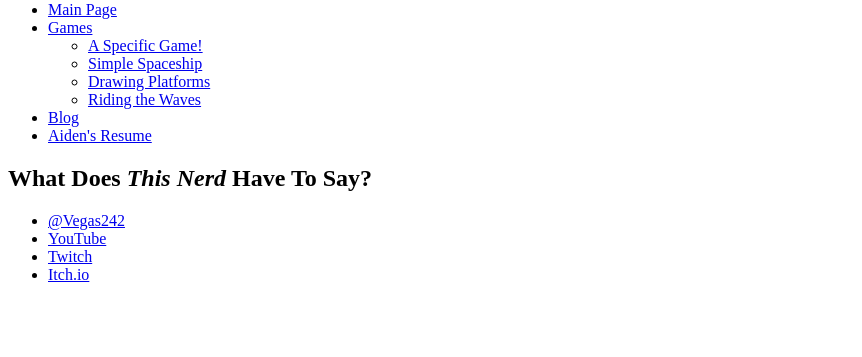
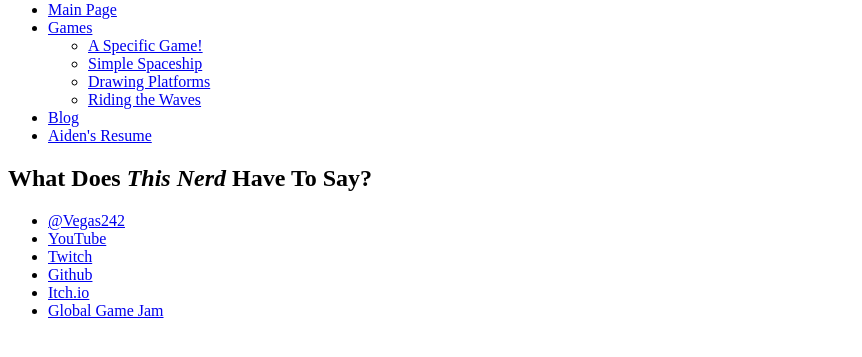
Before and after one commit to AidenMic/AidenMic.github.io, a plain HTML site: page blog/index.html in a window 1280 px wide. Shown: the part 79-436 px from the top of the page, without its empty margins (0-862 px from the left). Drawn offline with Linux system fonts and the light colour scheme.

Commit message:
Added more to the footer with social stuff at the bottom of the page and thought about starting CSS stuff before deciding I should go to sleep instead

```diff
--- a/blog/index.html
+++ b/blog/index.html
@@ -36,7 +36,9 @@
 		<li><a href="https://twitter.com/Vegas242" title="Follow me on Twitter, or don't honestly it's up to you" target="_blank">@Vegas242</a></li>
 		<li><a href="https://youtube.com/Vegas242" title="Subscribe to my YouTube for some pretty OK videos" target="_blank">YouTube</a></li>
 		<li><a href="https://twitch.tv/Vegas212" title="Follow me on Twitch for some livestreams that happen sometimes" target="_blank">Twitch</a></li>
+		<li><a href="https://github.com/AidenMic" title="Here's my Github!  You can download the source code of some of these games there, isn't that pretty neato" target="_blank">Github</a></li>
 		<li><a href="https://vegas242.itch.io/" title="Follow me on Itch.io so I'll feel more obligated to keep it up to date" target="_blank">Itch.io</a></li>
+		<li><a href="https://globalgamejam.org/users/aiden-mcminimy" title="Huh?  You want more crappy and barely functional video games?  Well here's my sorry excuse for a Global Game Jam account" target="_blank">Global Game Jam</a></li>
 	</ul>
 	</footer>
 </body>
```
Also changed, not shown: games/DrawingPlatforms/index.html (+2 -0 lines), games/RidingTheWaves/index.html (+2 -0 lines), games/SimpleSpaceship/index.html (+2 -0 lines), games/gametemplate.html (+2 -0 lines), games/index.html (+2 -0 lines), index.html (+2 -0 lines), resume.html (+2 -0 lines).
